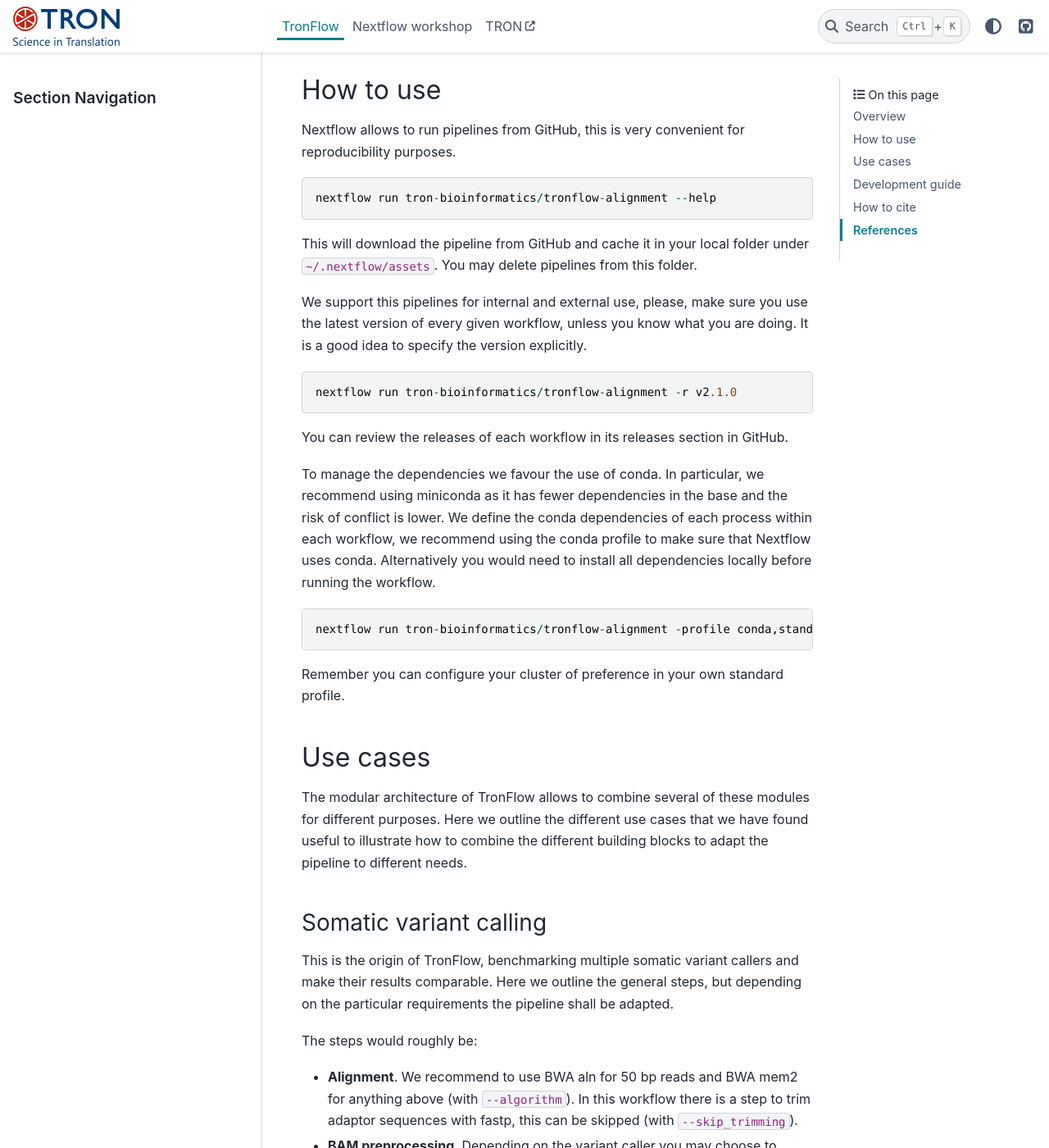
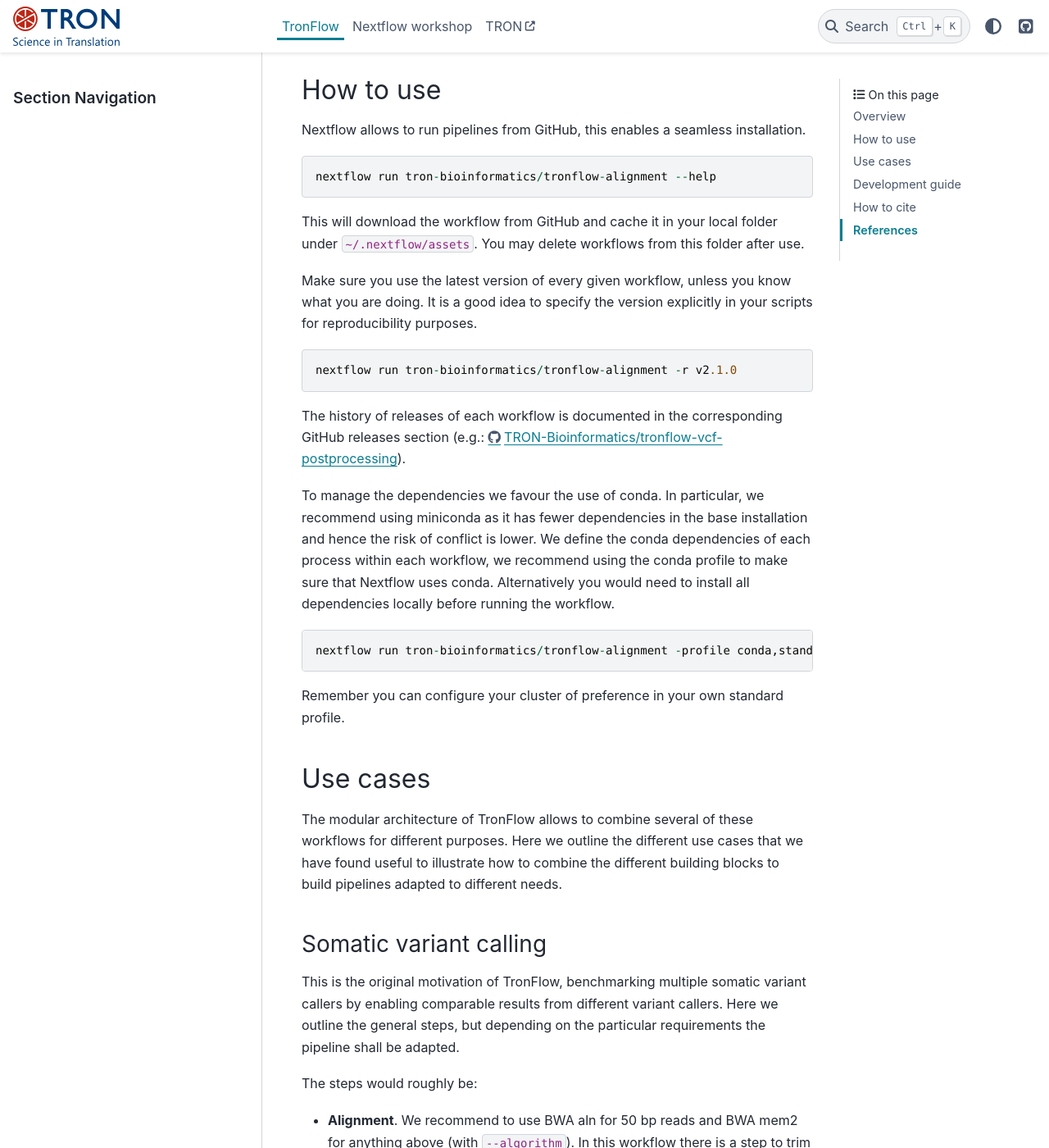
Before and after one commit to TRON-Bioinformatics/tronflow, a Sphinx documentation site: the page built from source/01_overview.md, in a window 1280 px wide and 1400 px high, scrolled down 2957 px. Shown: the whole window at 82% size. Built offline with Sphinx 7.4.7 and the PyData theme 0.15.4, drawn with Linux system fonts in a browser that asks for light colours; some of the changed text lies outside the part shown.

Commit message:
some edits

````diff
--- a/source/01_overview.md
+++ b/source/01_overview.md
@@ -38,26 +38,28 @@
 
 ## How to use
 
-Nextflow allows to run pipelines from GitHub, this is very convenient for reproducibility purposes.
+Nextflow allows to run pipelines from GitHub, this enables a seamless installation.
 
 ```
 nextflow run tron-bioinformatics/tronflow-alignment --help
 ```
 
-This will download the pipeline from GitHub and cache it in your local folder under `~/.nextflow/assets`.
-You may delete pipelines from this folder.
+This will download the workflow from GitHub and cache it in your local folder under `~/.nextflow/assets`.
+You may delete workflows from this folder after use.
 
-We support this pipelines for internal and external use, please, make sure you use the latest version of every given
-workflow, unless you know what you are doing. It is a good idea to specify the version explicitly.
+Make sure you use the latest version of every given workflow, unless you know what you are doing.
+It is a good idea to specify the version explicitly in your scripts for reproducibility purposes.
 
 ```
 nextflow run tron-bioinformatics/tronflow-alignment -r v2.1.0
 ```
 
-You can review the releases of each workflow in its releases section in GitHub.
+The history of releases of each workflow is documented in the corresponding GitHub releases section
+(e.g.: https://github.com/TRON-Bioinformatics/tronflow-vcf-postprocessing/releases).
 
 To manage the dependencies we favour the use of conda.
-In particular, we recommend using miniconda as it has fewer dependencies in the base and the risk of conflict is lower.
+In particular, we recommend using miniconda as it has fewer dependencies in the base installation and hence the risk
+of conflict is lower.
 We define the conda dependencies of each process within each workflow, we recommend using the conda profile to make
 sure that Nextflow uses conda. Alternatively you would need to install all dependencies locally before running the
 workflow.
@@ -71,13 +73,14 @@
 
 ## Use cases
 
-The modular architecture of TronFlow allows to combine several of these modules for different purposes.
+The modular architecture of TronFlow allows to combine several of these workflows for different purposes.
 Here we outline the different use cases that we have found useful to illustrate how to combine the different
-building blocks to adapt the pipeline to different needs.
+building blocks to build pipelines adapted to different needs.
 
 ### Somatic variant calling
 
-This is the origin of TronFlow, benchmarking multiple somatic variant callers and make their results comparable.
+This is the original motivation of TronFlow, benchmarking multiple somatic variant callers by enabling comparable
+results from different variant callers.
 Here we outline the general steps, but depending on the particular requirements the pipeline shall be adapted.
 
 The steps would roughly be:
@@ -163,6 +167,7 @@
 For further details about Nextflow development there are several resources in the internet.
 See also, our own tutorial in ()[].
 
+
 ## How to cite
 
 Use the specific DOIs of each workflow.
````
Also changed, not shown: other parts of source/01_overview.md (+2 -1 lines).
